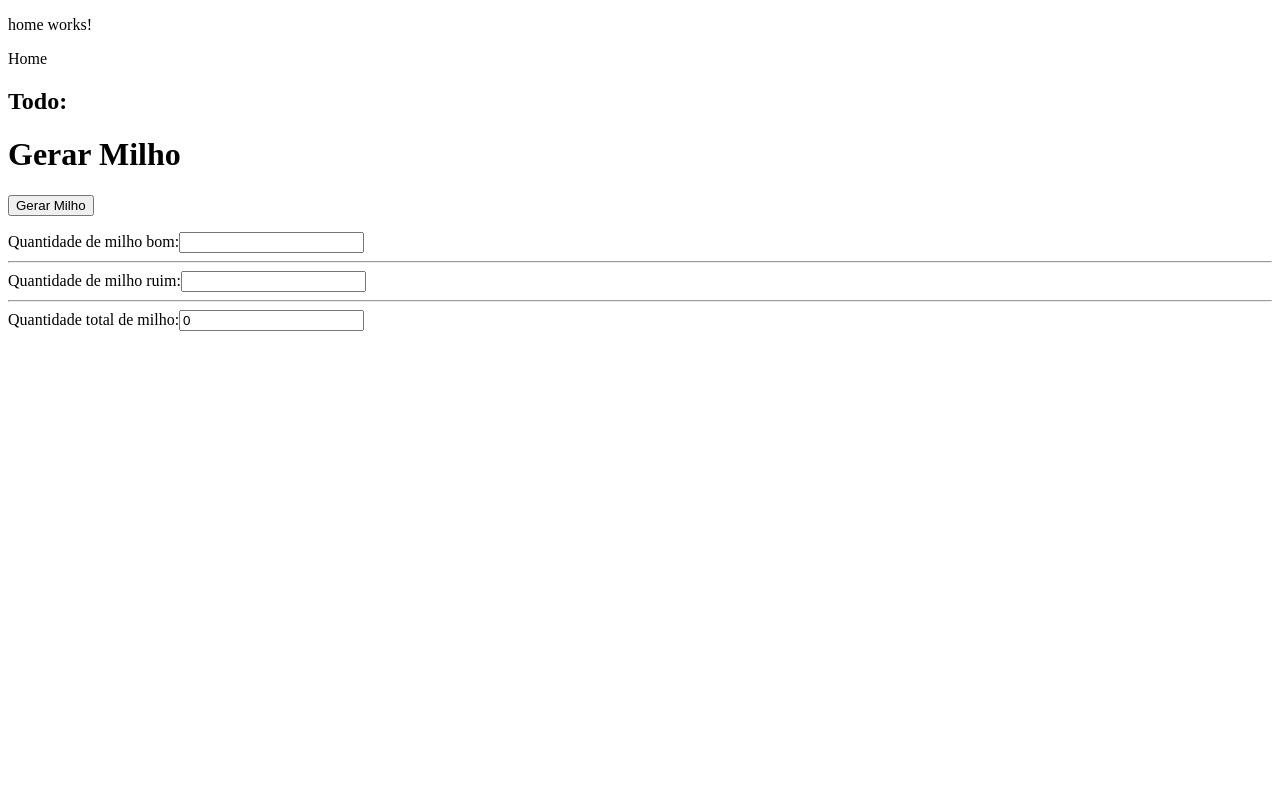
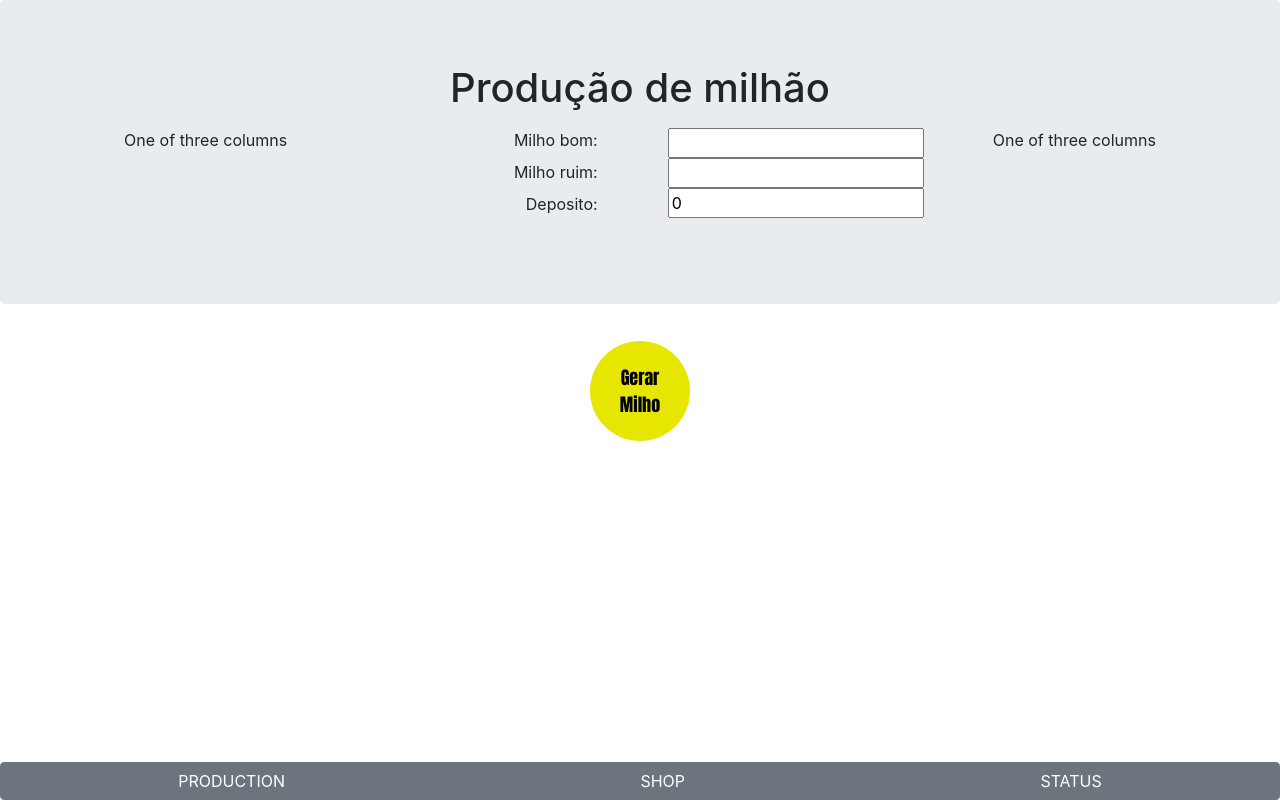
Before and after one commit to frodoeric/meuprimeiromilhaofront, an Angular app: page / in a window 1280 px wide. Built offline with nearby package versions, Linux system fonts and the light colour scheme.

Commit message:
Produção UI

```diff
--- a/package.json
+++ b/package.json
@@ -19,6 +19,7 @@
     "@angular/platform-browser": "~8.1.0",
     "@angular/platform-browser-dynamic": "~8.1.0",
     "@angular/router": "~8.1.0",
+    "bootstrap": "^4.3.1",
     "rxjs": "~6.4.0",
     "tslib": "^1.9.0",
     "zone.js": "~0.9.1"
--- a/src/app/app.module.ts
+++ b/src/app/app.module.ts
@@ -4,6 +4,7 @@ import { NgModule } from '@angular/core';
 import { AppRoutingModule } from './app-routing.module';
 import { AppComponent } from './app.component';
 import { HomeComponent } from './home/home.component';
+import { HttpClientModule } from '@angular/common/http';
 
 @NgModule({
   declarations: [
@@ -12,7 +13,8 @@ import { HomeComponent } from './home/home.component';
   ],
   imports: [
     BrowserModule,
-    AppRoutingModule
+    AppRoutingModule,
+    HttpClientModule
   ],
   providers: [],
   bootstrap: [AppComponent]
--- a/src/app/home/home.component.css
+++ b/src/app/home/home.component.css
@@ -0,0 +1,56 @@
+.h1{
+    font-family: Impact, Haettenschweiler, 'Arial Narrow Bold', sans-serif;
+}
+
+.retorno:focus{
+    outline: none;
+}
+
+.btn_gmilho {
+    color: #000000;
+    background-color: #e6e600;
+    font-family: Impact, Haettenschweiler, 'Arial Narrow Bold', sans-serif;
+    width: 100px;
+    height: 100px;
+    border: 0px;
+    text-align: center;
+    font-size: 18px;
+    padding: 20px;
+    cursor: pointer;
+    margin: 5px;
+    transition: all 0.3s;
+    border-radius: 50%;
+    overflow: hidden;
+}
+
+.btn_gmilho span {
+    cursor: pointer;
+    display: inline-block;
+    position: relative;
+    transition: 0.3s;
+  }
+
+.btn_gmilho:focus {
+    outline: none;
+  }
+
+.btn_gmilho:hover {
+    transform: scale(1.1, 1.1);
+  }
+
+.btn_gmilho:after {
+    content: "";
+    background: #f1f1f1;
+    display: block;
+    margin-left: -20px !important;
+    opacity: 0;
+    transition: all 0.8s
+  }
+
+
+.btn_gmilho:active:after {
+    padding: 0;
+    margin: 0;
+    opacity: 1;
+    transition: 0s
+  }
--- a/src/app/home/home.component.html
+++ b/src/app/home/home.component.html
@@ -1,13 +1,39 @@
-<p>home works!</p>
-{{title}}
+<div class="jumbotron text-center">
+    <h1 class="display-6">Produção de milhão</h1>
+    <p></p>
+    <div class="container">
+        <div class="row">
+                <div class="col-sm">
+                    One of three columns
+                </div>
+            <div class="col-sm text-right">
+                <ul style="list-style-type:none;">
+                    <li><label>Milho bom:</label></li>
+                    <li><label>Milho ruim:</label></li>
+                    <li><label>Deposito:</label></li>
+                </ul>
+            </div>
+                <div class="col-sm text-left">
+                <ul style="list-style-type:none;">
+                    <li><input class="retorno"></li>
+                    <li><input class="retorno"></li>
+                    <li><input class="retorno" value="{{soma}}"></li>
+                </ul>
+                </div>
+            <div class="col-sm">
+                One of three columns
+            </div>
+        </div>
+    </div>
+</div>
 
-<h2>Todo:</h2>
-<H1>Gerar Milho</H1>
-<button (click)="somar()">Gerar Milho</button>
+<div class="conteiner text-center">
 
-<p></p>
-<label>Quantidade de milho bom:</label><input>
-<hr>
-<label>Quantidade de milho ruim:</label><input>
-<hr>
-<label>Quantidade total de milho:</label><input value="{{soma}}">
+    <button type="button" class="btn_gmilho" (click)="somar()"><span>Gerar Milho</span></button>
+
+    <div class="btn-group fixed-bottom" role="group" aria-label="Basic example">
+        <button type="button" class="btn btn-secondary">PRODUCTION</button>
+        <button type="button" class="btn btn-secondary">SHOP</button>
+        <button type="button" class="btn btn-secondary">STATUS</button>
+    </div>
+</div>
--- a/src/app/home/home.component.ts
+++ b/src/app/home/home.component.ts
@@ -11,12 +11,14 @@ export class HomeComponent implements OnInit {
   title = "Home";
   soma: number = 0;
 
-  constructor() { }
+  constructor(private homeService: HomeService) { }
 
   ngOnInit() {
   }
 
   somar(){
+    this.homeService.getGerarMilho().subscribe(x => x, err => console.log(err));
+
     this.soma ++;
   }
 
--- a/src/app/home/home.service.ts
+++ b/src/app/home/home.service.ts
@@ -1,8 +1,8 @@
 import { Injectable } from '@angular/core';
 import { HttpClient } from '@angular/common/http';
 
-const URL_GERAMILHO = "https://localhost:44351/api/GeraMilho";
-const URL_DEPOSITO = "https://localhost:44351/api/Deposito";
+const URL_GERAMILHO = "http://localhost:54224/api/GeraMilho";
+const URL_DEPOSITO = "http://localhost:54224/api/Deposito";
 
 @Injectable({
   providedIn: 'root'
--- a/src/index.html
+++ b/src/index.html
@@ -7,8 +7,12 @@
 
   <meta name="viewport" content="width=device-width, initial-scale=1">
   <link rel="icon" type="image/x-icon" href="favicon.ico">
+  <link rel="stylesheet" href="https://stackpath.bootstrapcdn.com/bootstrap/4.3.1/css/bootstrap.min.css" integrity="sha384-ggOyR0iXCbMQv3Xipma34MD+dH/1fQ784/j6cY/iJTQUOhcWr7x9JvoRxT2MZw1T" crossorigin="anonymous">
 </head>
 <body>
   <app-root></app-root>
+  <script src="https://code.jquery.com/jquery-3.3.1.slim.min.js" integrity="sha384-q8i/X+965DzO0rT7abK41JStQIAqVgRVzpbzo5smXKp4YfRvH+8abtTE1Pi6jizo" crossorigin="anonymous"></script>
+<script src="https://cdnjs.cloudflare.com/ajax/libs/popper.js/1.14.7/umd/popper.min.js" integrity="sha384-UO2eT0CpHqdSJQ6hJty5KVphtPhzWj9WO1clHTMGa3JDZwrnQq4sF86dIHNDz0W1" crossorigin="anonymous"></script>
+<script src="https://stackpath.bootstrapcdn.com/bootstrap/4.3.1/js/bootstrap.min.js" integrity="sha384-JjSmVgyd0p3pXB1rRibZUAYoIIy6OrQ6VrjIEaFf/nJGzIxFDsf4x0xIM+B07jRM" crossorigin="anonymous"></script>
 </body>
 </html>
```
Also changed, not shown: 1 other file (tests, documents, lock files or other folders).
